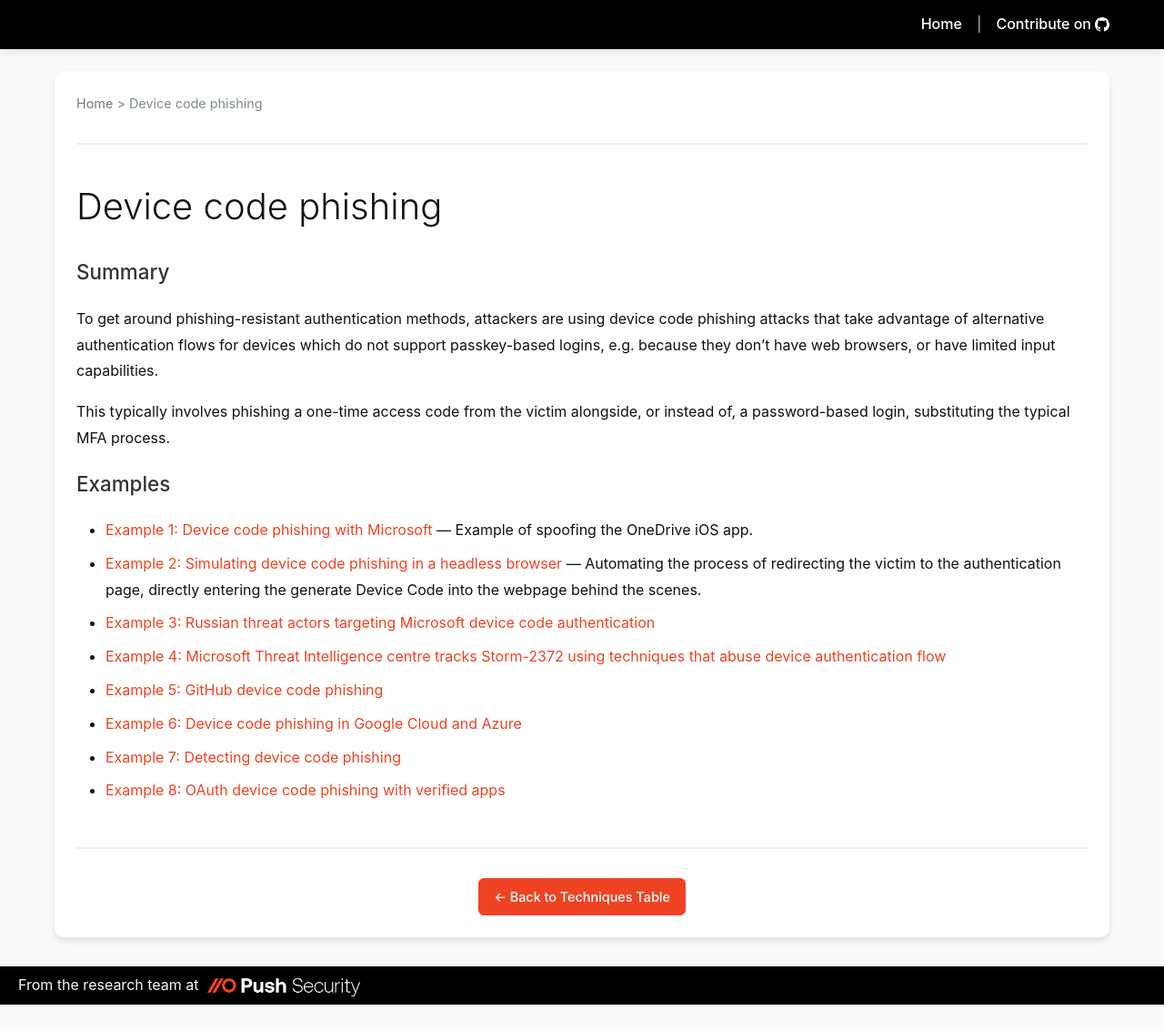
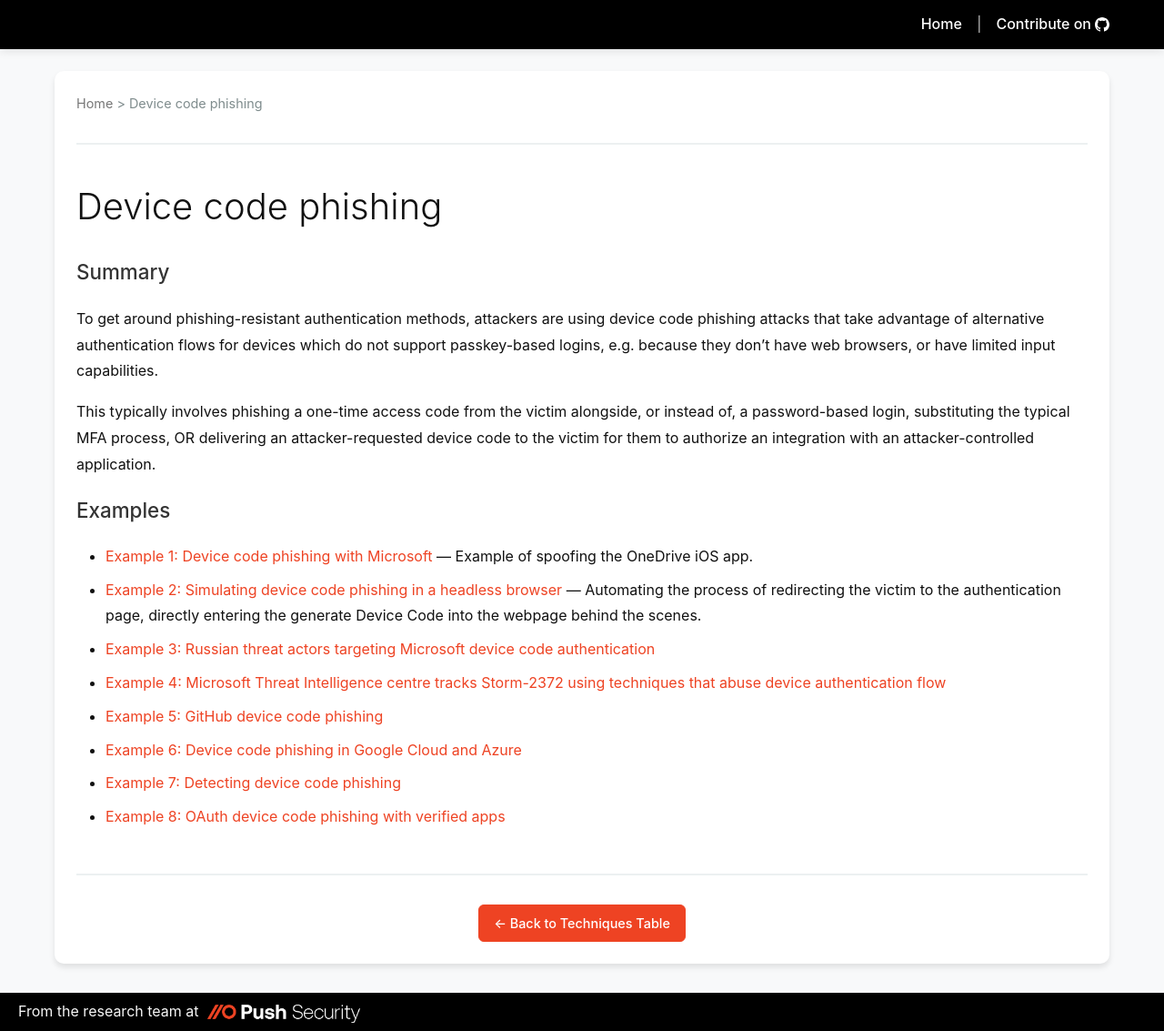
Before and after one commit to pushsecurity/phishing-techniques, a Jekyll site: the page built from _techniques/device-code-phishing.md, in a window 1280 px wide. Shown: the whole page at 91% size. Built offline with Jekyll 4.4.1, drawn with Linux system fonts in a browser that asks for light colours; before the commit the page ends 1104 px from its top, so only the background shows below that.

Commit message:
Update device-code-phishing.md

```diff
--- a/_techniques/device-code-phishing.md
+++ b/_techniques/device-code-phishing.md
@@ -10,7 +10,7 @@
 
 To get around phishing-resistant authentication methods, attackers are using device code phishing attacks that take advantage of alternative authentication flows for devices which do not support passkey-based logins, e.g. because they don’t have web browsers, or have limited input capabilities.
 
-This typically involves phishing a one-time access code from the victim alongside, or instead of, a password-based login, substituting the typical MFA process.
+This typically involves phishing a one-time access code from the victim alongside, or instead of, a password-based login, substituting the typical MFA process, OR delivering an attacker-requested device code to the victim for them to authorize an integration with an attacker-controlled application.
 
 ## Examples
 
```
